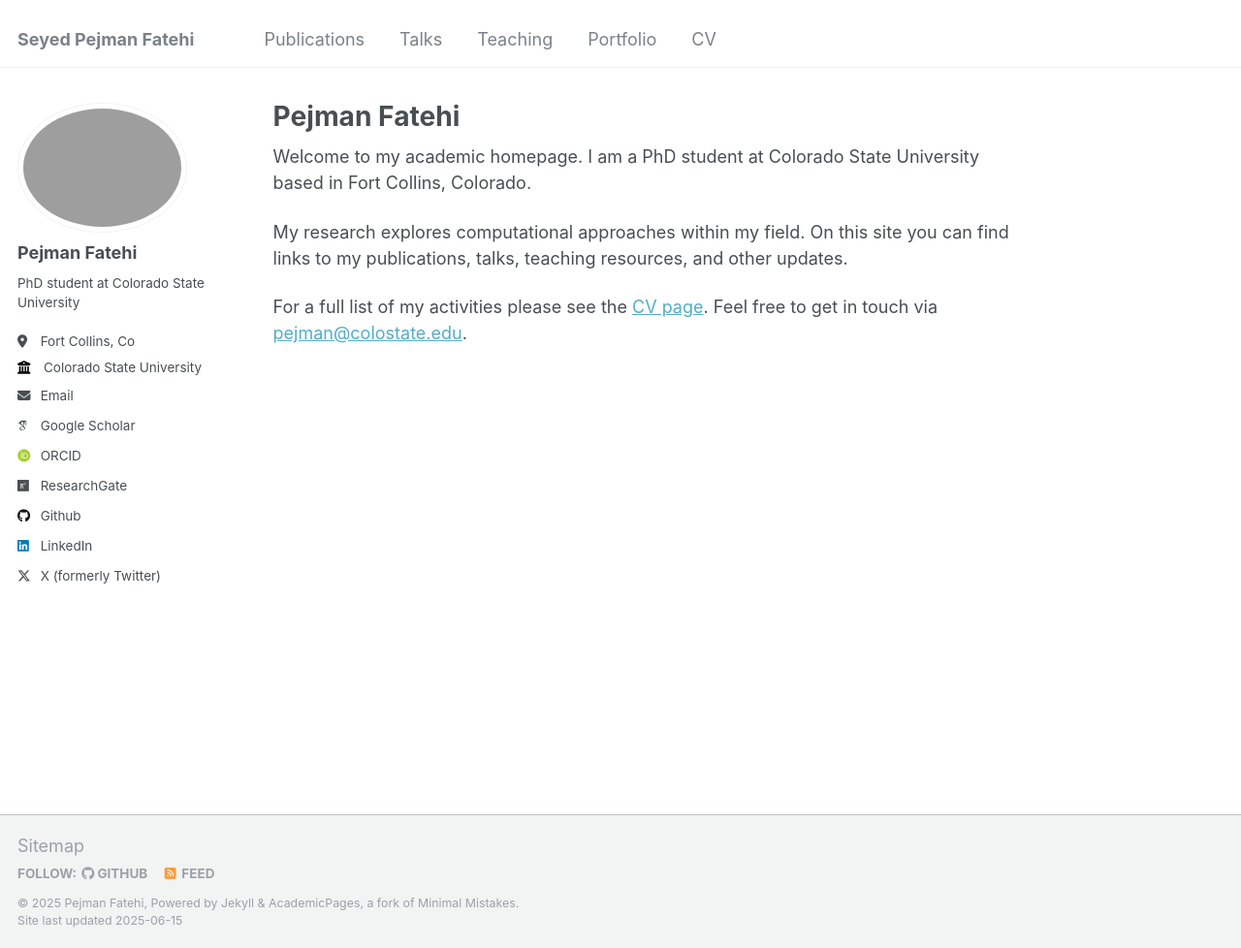
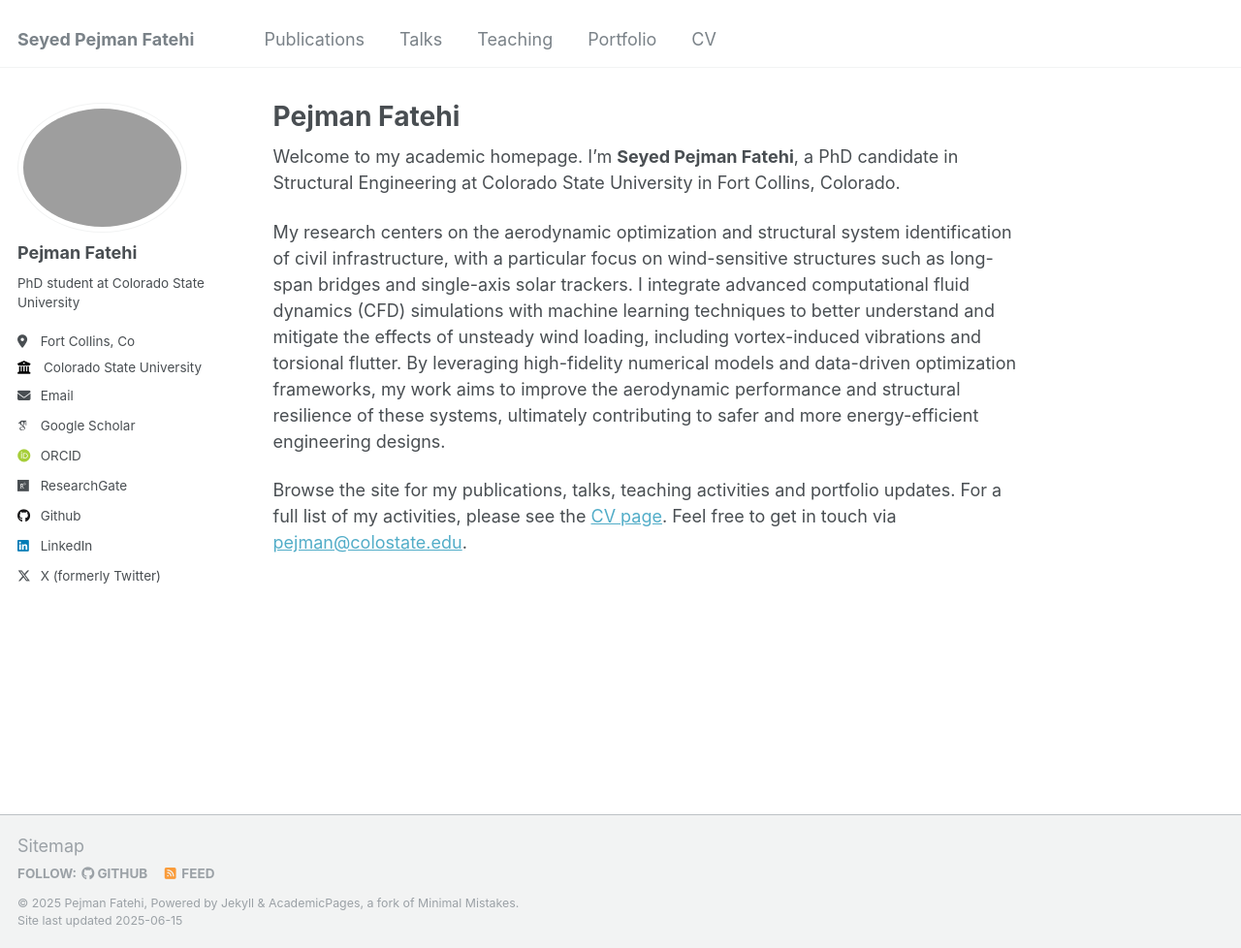
Before and after one commit to pejmanff/pejmanff.github.io, a Jekyll site: the page built from _pages/about.md, in a window 1280 px wide and 978 px high. Shown: the whole window at 97% size. Built offline with Jekyll 4.4.1, drawn with Linux system fonts in a browser that asks for light colours; some web fonts are replaced.

Commit message:
Update about.md

```diff
--- a/_pages/about.md
+++ b/_pages/about.md
@@ -7,8 +7,8 @@ redirect_from:
   - /about.html
 ---
 
-Welcome to my academic homepage. I am a PhD student at Colorado State University based in Fort Collins, Colorado.
+Welcome to my academic homepage. I'm **Seyed Pejman Fatehi**, a PhD candidate in Structural Engineering at Colorado State University in Fort Collins, Colorado.
 
-My research explores computational approaches within my field. On this site you can find links to my publications, talks, teaching resources, and other updates.
+My research centers on the aerodynamic optimization and structural system identification of civil infrastructure, with a particular focus on wind-sensitive structures such as long-span bridges and single-axis solar trackers. I integrate advanced computational fluid dynamics (CFD) simulations with machine learning techniques to better understand and mitigate the effects of unsteady wind loading, including vortex-induced vibrations and torsional flutter. By leveraging high-fidelity numerical models and data-driven optimization frameworks, my work aims to improve the aerodynamic performance and structural resilience of these systems, ultimately contributing to safer and more energy-efficient engineering designs.
 
-For a full list of my activities please see the [CV page](/cv/). Feel free to get in touch via [pejman@colostate.edu](mailto:pejman@colostate.edu).
+Browse the site for my publications, talks, teaching activities and portfolio updates. For a full list of my activities, please see the [CV page](/cv/). Feel free to get in touch via [pejman@colostate.edu](mailto:pejman@colostate.edu).
```
